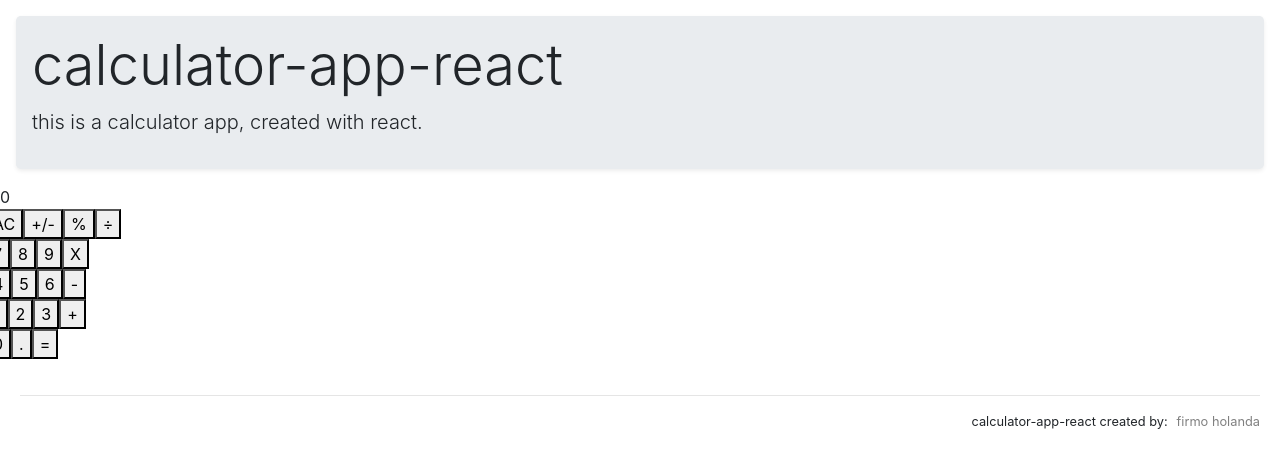
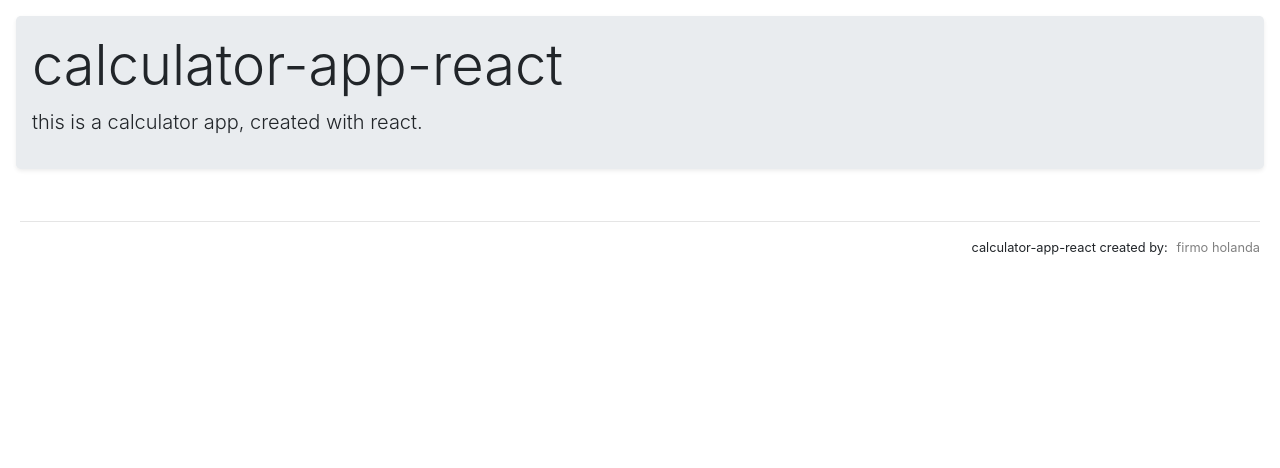
Before and after one commit to firmoholanda/calculator-app-react, a React (Create React App) app: page / in a window 1280 px wide. Shown: the top 468 px of the page. Built offline with nearby package versions, Linux system fonts and the light colour scheme.

Commit message:
remove button and buttonPanel from next milestone

```diff
--- a/src/components/App.js
+++ b/src/components/App.js
@@ -1,16 +1,12 @@
 import React from 'react';
 
 import Jumbotron from './Jumbotron';
-import Display from './Display';
-import ButtonPanel from './ButtonPanel';
 import Footer from './Footer';
 
 function App() {
   return (
     <div className="App">
       <Jumbotron />
-      <Display />
-      <ButtonPanel />
       <Footer />
     </div>
   );
--- a/src/components/Button.js
+++ /dev/null
@@ -1,19 +0,0 @@
-import React from 'react';
-import PropTypes from 'prop-types';
-
-const Button = ({
-  name
-}) => {
-
-  return (
-    <button type="button">
-      {name}
-    </button>
-  );
-};
-
-Button.propTypes = {
-  name: PropTypes.string.isRequired,
-};
-
-export default Button;
--- a/src/components/ButtonPanel.js
+++ /dev/null
@@ -1,45 +0,0 @@
-import React from 'react';
-import PropTypes from 'prop-types';
-import Button from './Button';
-
-const ButtonPanel = () => {
-  return (
-    <div className="button-panel">
-      <div className="row group-01">
-        <Button name="AC" color="grayLight" />
-        <Button name="+/-" color="grayLight" />
-        <Button name="%" color="grayLight" />
-        <Button name="÷" />
-      </div>
-      <div className="row group-02">
-        <Button name="7" color="grayLight" />
-        <Button name="8" color="grayLight" />
-        <Button name="9" color="grayLight" />
-        <Button name="X" />
-      </div>
-      <div className="row group-03">
-        <Button name="4" color="grayLight" />
-        <Button name="5" color="grayLight" />
-        <Button name="6" color="grayLight" />
-        <Button name="-" />
-      </div>
-      <div className="row group-04">
-        <Button name="1" color="grayLight" />
-        <Button name="2" color="grayLight" />
-        <Button name="3" color="grayLight" />
-        <Button name="+" />
-      </div>
-      <div className="row group-05">
-        <Button name="0" wide color="grayLight" />
-        <Button name="." color="grayLight" />
-        <Button name="=" />
-      </div>
-    </div>
-  );
-};
-
-ButtonPanel.propTypes = {
-  clickHandler: PropTypes.func.isRequired,
-};
-
-export default ButtonPanel;
--- a/src/components/Display.js
+++ /dev/null
@@ -1,18 +0,0 @@
-import React from 'react';
-import PropTypes from 'prop-types';
-
-const Display = ({ result }) => (
-  <div className="display">
-    {result}
-  </div>
-);
-
-Display.defaultProps = {
-  result: '0',
-};
-
-Display.propTypes = {
-  result: PropTypes.string,
-};
-
-export default Display;
```
Also changed, not shown: 1 other file (tests, documents, lock files or other folders).
